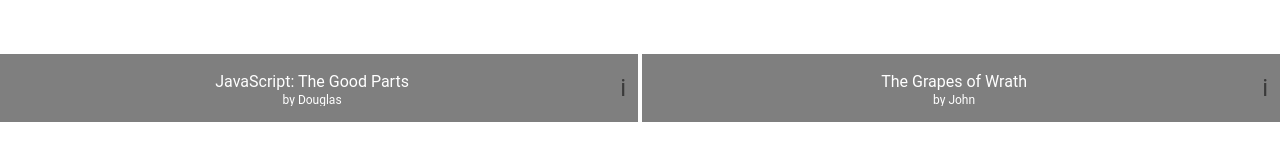
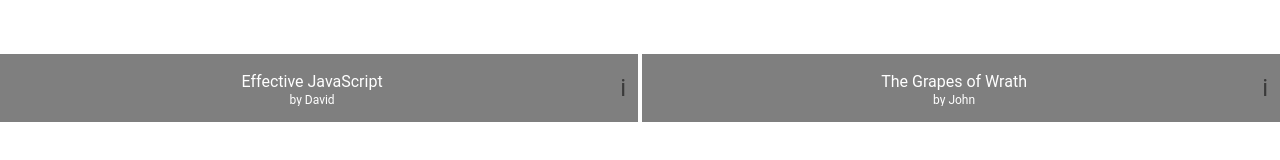
Before and after one commit to pearlbea/book-toy, a React (Create React App) app: page /grid in a window 1280 px wide. Shown: the part 161-321 px from the top of the page. Built offline with nearby package versions, Linux system fonts and the light colour scheme.

Commit message:
Change book in seeds

```diff
--- a/src/seeds.js
+++ b/src/seeds.js
@@ -1,9 +1,9 @@
 const books = [
   {
     id: 1541417964347,
-    title: "JavaScript: The Good Parts",
-    author_first: "Douglas",
-    author_last: "Crockford"
+    title: "Effective JavaScript",
+    author_first: "David",
+    author_last: "Herman"
   },
   {
     id: 1541418198715,
```
